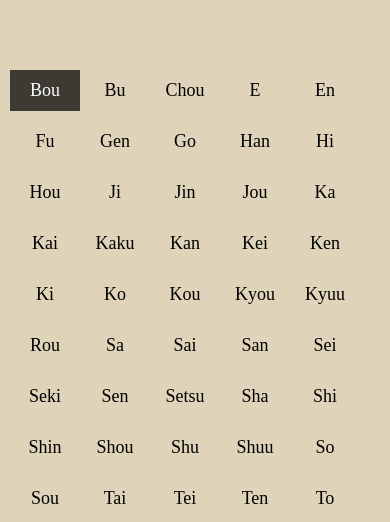
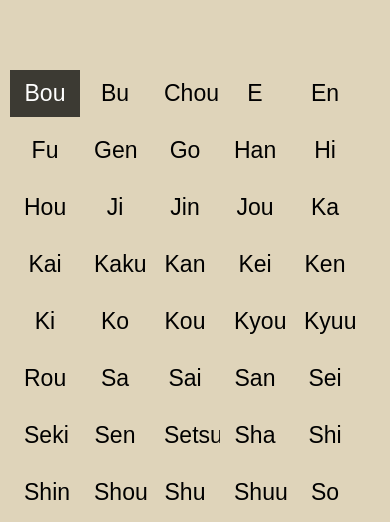
Before and after one commit to chicagostyle2099/tokyorakugaki-google-cloud, a Gatsby site: page / in a window 390 px wide. Shown: the part 521-1043 px from the top of the page. Built offline with nearby package versions, Linux system fonts and the light colour scheme; Gatsby itself is replaced by a stand-in of ours; a web font is replaced by a local one.

Commit message:
remove Abys font from romaji, added Abys onto hover

```diff
--- a/src/widgets/filter_elements/filter_elements.css
+++ b/src/widgets/filter_elements/filter_elements.css
@@ -9,6 +9,8 @@
 .filterDiv {
   float: left;
   background-color: #05050511;
+  /* background-color: #05050507; */
+  /* background-color: #8d98a133; */
   color: #ffffff;
   width: 100px;
   line-height: 100px;
@@ -39,7 +41,7 @@
   outline: none;
   padding: 30px 70px;
   background-color: #DFD4BA;
-  font-family: "Abys";
+  /* font-family: "Abys"; */
   font-size: 20px;
   cursor: pointer;
   width: 100%;
@@ -50,6 +52,7 @@
 
 .btn:hover {
   background-color: #ddd;
+  font-family: "Abys";
 }
 
 /* tabs */
@@ -83,7 +86,7 @@
   }
   .btn {
     padding: 10px 14px; /* Adjust padding for smaller screens */
-    font-size: 18px; /* Adjust font size for smaller screens */
+    font-size: 23px; /* Adjust font size for smaller screens */
     background-color:#DFD4BA;
     /* transition: background-color 0.7s ease; Smooth transition for background color change */
 
```
